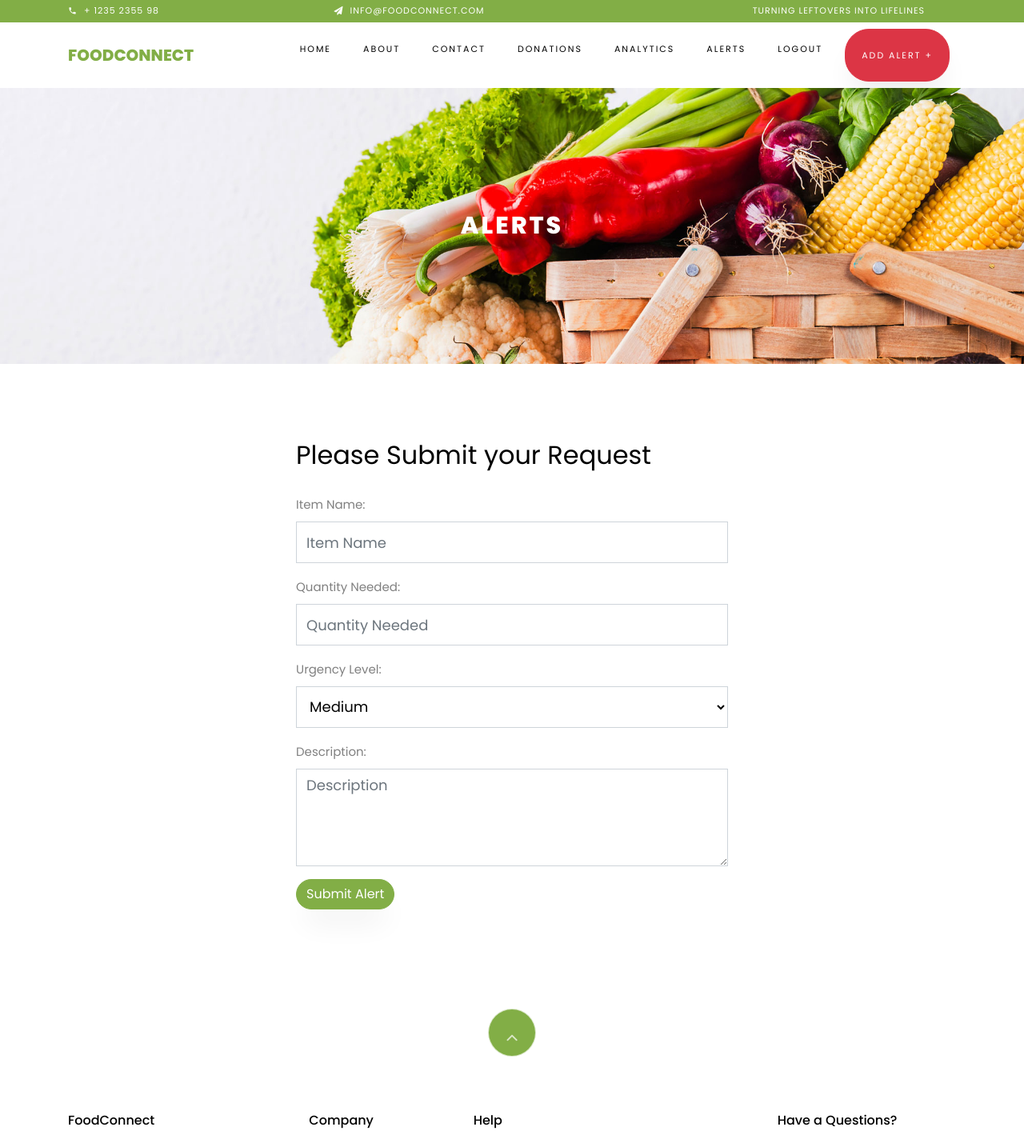
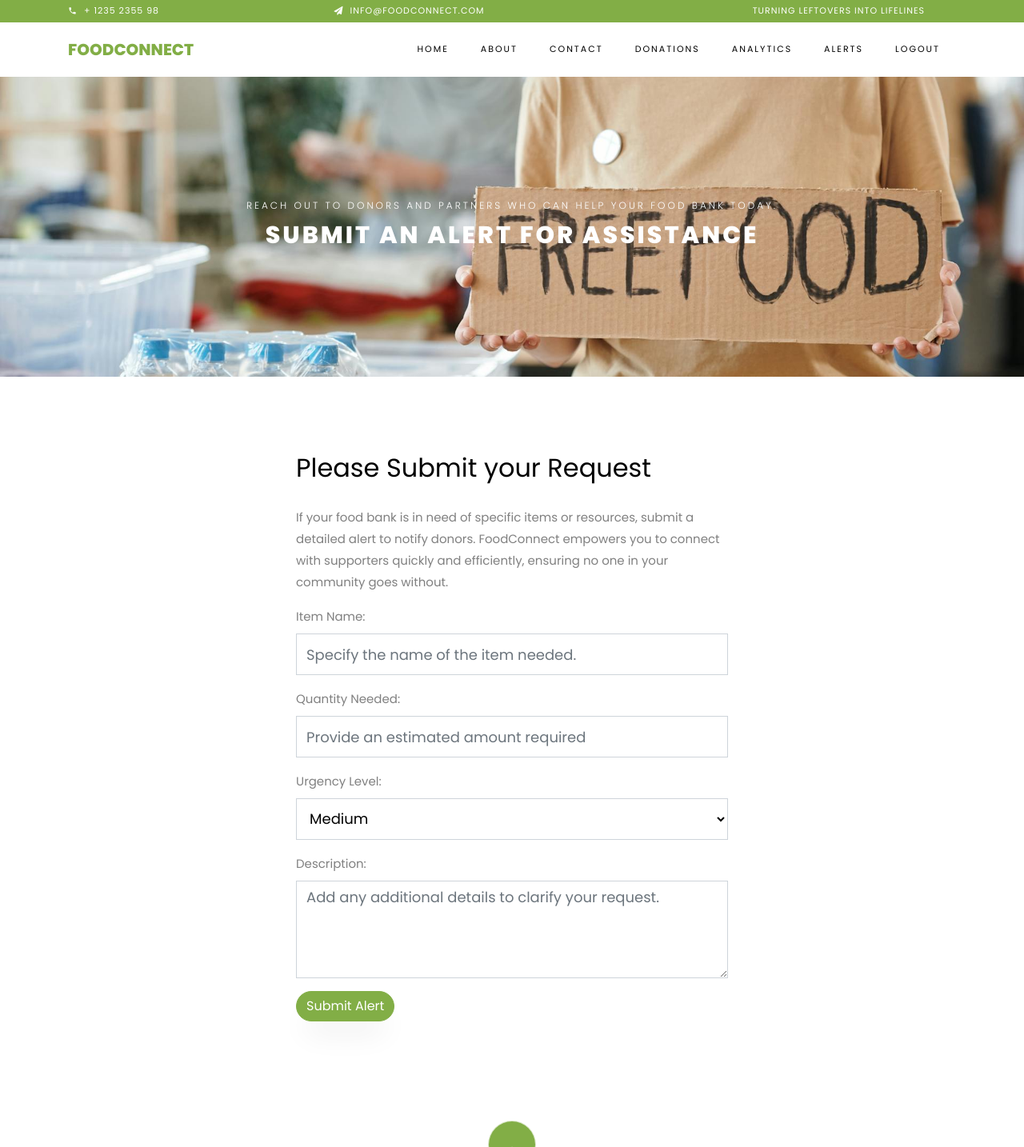
Before and after one commit to ShaneDsouza4/FoodConnect, a Django app: page /alerts/create-alerts/ in a window 1280 px wide. Shown: the top 1434 px of the page at 80% size. Run offline with Django 5.2, Linux system fonts and the light colour scheme; a user stored in the database is signed in; data comes from the database, SQL or seed files in the repository; both versions use the stored data as it was after the commit; some libraries are stand-ins or nearby versions; some web fonts are replaced.

Commit message:
Alerts send email to donor and recipient added

```diff
--- a/alerts/admin.py
+++ b/alerts/admin.py
@@ -1,5 +1,6 @@
 # alerts/admin.py
 from django.contrib import admin
-from .models import Alert  # Import the correct model class
+from .models import Alert, ResponseToDonation
 
 admin.site.register(Alert)
+admin.site.register(ResponseToDonation)
--- a/alerts/forms.py
+++ b/alerts/forms.py
@@ -6,11 +6,11 @@ class CreateAlertForm(forms.Form):
     item_name = forms.CharField(
         label="Item Name",
         max_length=100,
-        widget=forms.TextInput(attrs={'class': 'form-control', 'placeholder': 'Item Name'})
+        widget=forms.TextInput(attrs={'class': 'form-control', 'placeholder': 'Specify the name of the item needed.'})
     )
     quantity_needed = forms.IntegerField(
         label="Quantity Needed",
-        widget=forms.NumberInput(attrs={'class': 'form-control', 'placeholder': 'Quantity Needed'})
+        widget=forms.NumberInput(attrs={'class': 'form-control', 'placeholder': 'Provide an estimated amount required'})
     )
     urgency_level = forms.ChoiceField(
         label="Urgency Level",
@@ -21,10 +21,10 @@ class CreateAlertForm(forms.Form):
     description = forms.CharField(
         label="Description",
         required=False,
-        widget=forms.Textarea(attrs={'class': 'form-control', 'placeholder': 'Description', 'rows': 4})
+        widget=forms.Textarea(attrs={'class': 'form-control', 'placeholder': 'Add any additional details to clarify your request.', 'rows': 4})
     )
 
-class ResponseToDonationForm(forms.ModelForm):
+class ResponseToDonationFormX(forms.ModelForm):
     # Adding additional fields for user input
     name = forms.CharField(
         max_length=100,
@@ -54,3 +54,31 @@ class ResponseToDonationForm(forms.ModelForm):
     class Meta:
         model = ResponseToDonation
         fields = ['description', 'name', 'address', 'item', 'quantity']
+
+class RespondToDonationForm(forms.Form):
+    quantity_donated = forms.IntegerField(
+        label="Quantity Donated",
+        widget=forms.NumberInput(attrs={'class': 'form-control', 'placeholder': 'Enter quantity to donate', 'min': 1})
+    )
+    description = forms.CharField(
+        label="Additional Details",
+        required=False,
+        widget=forms.Textarea(attrs={'class': 'form-control', 'placeholder': 'Additional details about the donation', 'rows': 3})
+    )
+    pickup_method = forms.ChoiceField(
+        label="Pickup/Delivery Method",
+        choices=[
+            ('pickup', 'Pickup by Food Bank'),
+            ('delivery', 'Delivery by Donor'),
+        ],
+        widget=forms.Select(attrs={'class': 'form-control'})
+    )
+    pickup_delivery_date = forms.DateField(
+        label="Pickup/Delivery Date",
+        widget=forms.DateInput(attrs={'class': 'form-control', 'type': 'date'})
+    )
+    donor_address = forms.CharField(
+        label="Donor Address",
+        required=False,
+        widget=forms.Textarea(attrs={'class': 'form-control', 'placeholder': 'Enter your address for pickup (if applicable)', 'rows': 2})
+    )
--- a/alerts/urls.py
+++ b/alerts/urls.py
@@ -5,7 +5,7 @@ from . import views
 urlpatterns = [
     path('create-alerts/', views.create_alert, name='alerts'),
     path('alerts/', views.alert_list, name='alert_list'),
-    path('alerts/respond-to-donation/<int:alert_id>/', views.ResponseToDonationView, name='respond_to_donation'),
+    path('respond-to-donation/<int:alert_id>/', views.ResponseToDonationView, name='respond_to_donation'),
     path('response/<int:response_id>/status/', views.ResponseStatusView, name='response_status'),
-    path('donate/<int:alert_id>/', views.ResponseToDonationView, name='donate'),
+    #path('donate/<int:alert_id>/', views.ResponseToDonationView, name='donate'),
 ]
--- a/alerts/views.py
+++ b/alerts/views.py
@@ -2,10 +2,11 @@ from django.core.paginator import Paginator
 from django.shortcuts import render, redirect
 from django.contrib.auth.decorators import login_required
 from django.contrib import messages
-from .models import EmergencyAlert
+
+from utils import send_email
+from .models import EmergencyAlert, ResponseToDonation
 from .models import Alert
-from .forms import CreateAlertForm
-from .forms import ResponseToDonationForm
+from .forms import CreateAlertForm, RespondToDonationForm
 from django.shortcuts import render, get_object_or_404
 from django.db.models import Sum
 
@@ -40,10 +41,11 @@ def create_alert(request):
             alert.save()
 
             messages.success(request, 'Alert created successfully!')
-            return redirect('alerts')
+            return redirect('alert_list')
         else:
             messages.error(request, 'There was an error creating the alert. Please try again.')
-            return redirect('alerts')
+            return render(request, 'webpages/alerts.html', {'form': form})
+
     else:
         form = CreateAlertForm()
 
@@ -52,6 +54,11 @@ def create_alert(request):
 
 def alert_list(request):
     alerts = Alert.objects.filter(is_active=True)
+
+    #For Food Banks to see their own listings
+    if hasattr(request.user, 'foodbank'):
+        alerts = alerts.filter(created_by=request.user)
+
     for alert in alerts:
         total_donated = alert.responses.aggregate(total=Sum('quantity_donated'))['total'] or 0
         alert.total_quantity_donated = total_donated
@@ -64,12 +71,13 @@ def alert_list(request):
             alert.response_status = "completed"
 
     return render(request, 'webpages/alert_list.html', {'alerts': alerts})
+
 @login_required
-def ResponseToDonationView(request, alert_id):
+def ResponseToDonationViewX(request, alert_id):
     alert = get_object_or_404(Alert, id=alert_id)
 
     if request.method == 'POST':
-        form = ResponseToDonationForm(request.POST)
+        form = RespondToDonationForm(request.POST)
 
         if form.is_valid():
             response = form.save(commit=False)
@@ -77,6 +85,7 @@ def ResponseToDonationView(request, alert_id):
             response.donor = request.user
             response.status = 'in_progress'
             response.save()
+
             quantity_donated = form.cleaned_data['quantity']
             alert.quantity_needed -= quantity_donated
             alert.quantity_needed = max(alert.quantity_needed, 0)
@@ -93,10 +102,78 @@ def ResponseToDonationView(request, alert_id):
         else:
             messages.error(request, 'There was an error with your response. Please try again.')
     else:
-        form = ResponseToDonationForm()
+        form = RespondToDonationForm()
 
     return render(request, 'webpages/response_to_donation.html', {'form': form, 'alert': alert})
+
+@login_required
+def ResponseToDonationView(request, alert_id):
+    alert = get_object_or_404(Alert, id=alert_id)
+
+    if request.method == 'POST':
+        form = RespondToDonationForm(request.POST)
+
+        if form.is_valid():
+            # Create the ResponseToDonation object
+            response = ResponseToDonation.objects.create(
+                alert=alert,
+                donor=request.user,
+                quantity_donated=form.cleaned_data['quantity_donated'],
+                description=form.cleaned_data['description'],
+                pickup_method=form.cleaned_data['pickup_method'],
+                pickup_delivery_date=form.cleaned_data['pickup_delivery_date'],
+                donor_address=form.cleaned_data['donor_address']
+            )
+            response.save()
+
+            foodbank_email = alert.created_by.email
+            donor_email = request.user.email
+            subject = f"New Donation Response for Alert: {alert.item_name}"
+            message_to_foodbank = (
+                f"{alert.created_by.username},\n\n"
+                f"A donor has responded to your alert:\n\n"
+                f"Item: {alert.item_name}\n"
+                f"Quantity Donated: {response.quantity_donated}\n"
+                f"Pickup Method: {response.pickup_method}\n"
+                f"Pickup/Delivery Date: {response.pickup_delivery_date}\n"
+                f"Donor Address: {response.donor_address}\n\n"
+                f"Additional Details: {response.description}\n\n"
+                f"Please log in to the system to manage this response.\n\n"
+                f"Best Regards,\nFoodConnect Team"
+            )
+            message_to_donor = (
+                f"{request.user.username},\n\n"
+                f"Thank you for responding to the alert for {alert.item_name}.\n\n"
+                f"The food bank {alert.created_by.username} has been notified.\n"
+                f"Details of your response:\n"
+                f"Quantity Donated: {response.quantity_donated}\n"
+                f"Pickup Method: {response.pickup_method}\n"
+                f"Pickup/Delivery Date: {response.pickup_delivery_date}\n\n"
+                f"Best Regards,\nFoodConnect Team"
+            )
+
+            try:
+                send_email(subject, message_to_foodbank, [foodbank_email])
+                send_email(subject, message_to_donor, [donor_email])
+                messages.success(request,
+                                 'Your response to the donation has been submitted successfully, and emails have been sent.')
+            except Exception as e:
+                print(e)
+                messages.warning(request,
+                                 'Your response was submitted, but we were unable to send email notifications.')
+
+            return redirect('alert_list')
+
+        else:
+            messages.error(request, 'There was an error in your submission. Please try again.')
+
+    else:
+        form = RespondToDonationForm()
+
+    return render(request, 'webpages/response_to_donation.html', {'form': form, 'alert': alert})
+
+
 @login_required
 def ResponseStatusView(request, response_id):
-    response = get_object_or_404(ResponseToDonationForm, id=response_id, donor=request.user)
+    response = get_object_or_404(ResponseToDonation, id=response_id, donor=request.user)
     return render(request, 'webpages/response_status.html', {'response': response})
--- a/templates/webpages/alerts.html
+++ b/templates/webpages/alerts.html
@@ -5,11 +5,14 @@
 {% block content %}
 
     <!-- Hero Start -->
-    <div class="hero-wrap hero-bread" style="background-image: url('{% static "images/bg_1.jpg" %}');">
+    <div class="hero-wrap hero-bread" style="background-image: url('{% static "images/alert-bg.jpg" %}');">
       <div class="container">
         <div class="row no-gutters slider-text align-items-center justify-content-center">
           <div class="col-md-9 ftco-animate text-center">
-            <h1 class="mb-0 bread">ALERTS</h1>
+          	<p class="breadcrumbs">
+                <span>Reach out to donors and partners who can help your food bank today.</span>
+            </p>
+            <p class="mb-0 bread">Submit an Alert for Assistance</p>
           </div>
         </div>
       </div>
@@ -21,7 +24,7 @@
         <div class="row mb-5 pb-3">
           <div class="col-md-6 offset-md-3">
               <h2 class="mb-4">Please Submit your Request</h2>
-
+              <p>If your food bank is in need of specific items or resources, submit a detailed alert to notify donors. FoodConnect empowers you to connect with supporters quickly and efficiently, ensuring no one in your community goes without.</p>
 
               <form method="post">
                 {% csrf_token %}
--- a/templates/webpages/navbar.html
+++ b/templates/webpages/navbar.html
@@ -35,7 +35,9 @@
 
                 <!-- Alerts Button -->
                 <li class="nav-item">
-                    <a href="{% url 'alerts' %}" class="nav-link btn btn-danger text-white m-2">Add Alert +</a>
+                    {% if request.user.is_authenticated and request.user.foodbank %}
+                        <a href="{% url 'alerts' %}" class="nav-link btn btn-danger text-white m-2">Add Alert +</a>
+                     {% endif %}
                 </li>
             </ul>
         </div>
--- a/users/views.py
+++ b/users/views.py
@@ -322,6 +322,7 @@ def donate_view(request):
     return render(request, 'users/donate.html')
 
 
+#Contact Us
 def contact_view(request):
     if request.method == 'POST':
         name=request.POST['name']
```
Also changed, not shown: alerts/models.py (+18 -0 lines), templates/webpages/alert_list.html (+10 -7 lines), templates/webpages/response_to_donation.html (+24 -3 lines), utils.py (+9 -0 lines), db.sqlite3, media/id_cards/sample-id_W5QKsXx.jpg (added), media/id_cards/sample-id_gREOemc.jpg (added), static/images/alert-bg.jpg (added), static/images/bg-donate.jpg (added). Lines whose indentation alone changed are shown as unchanged.
